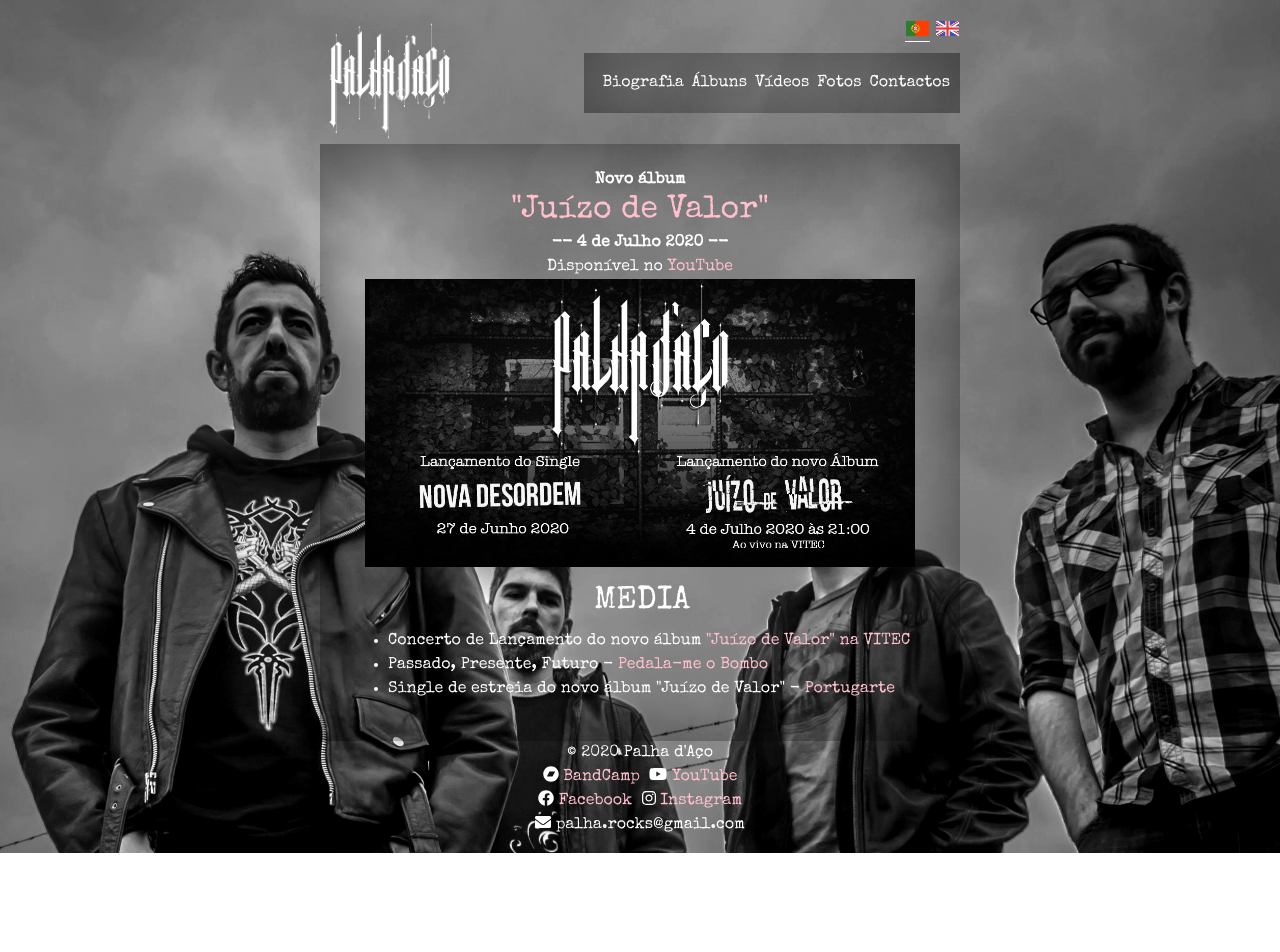
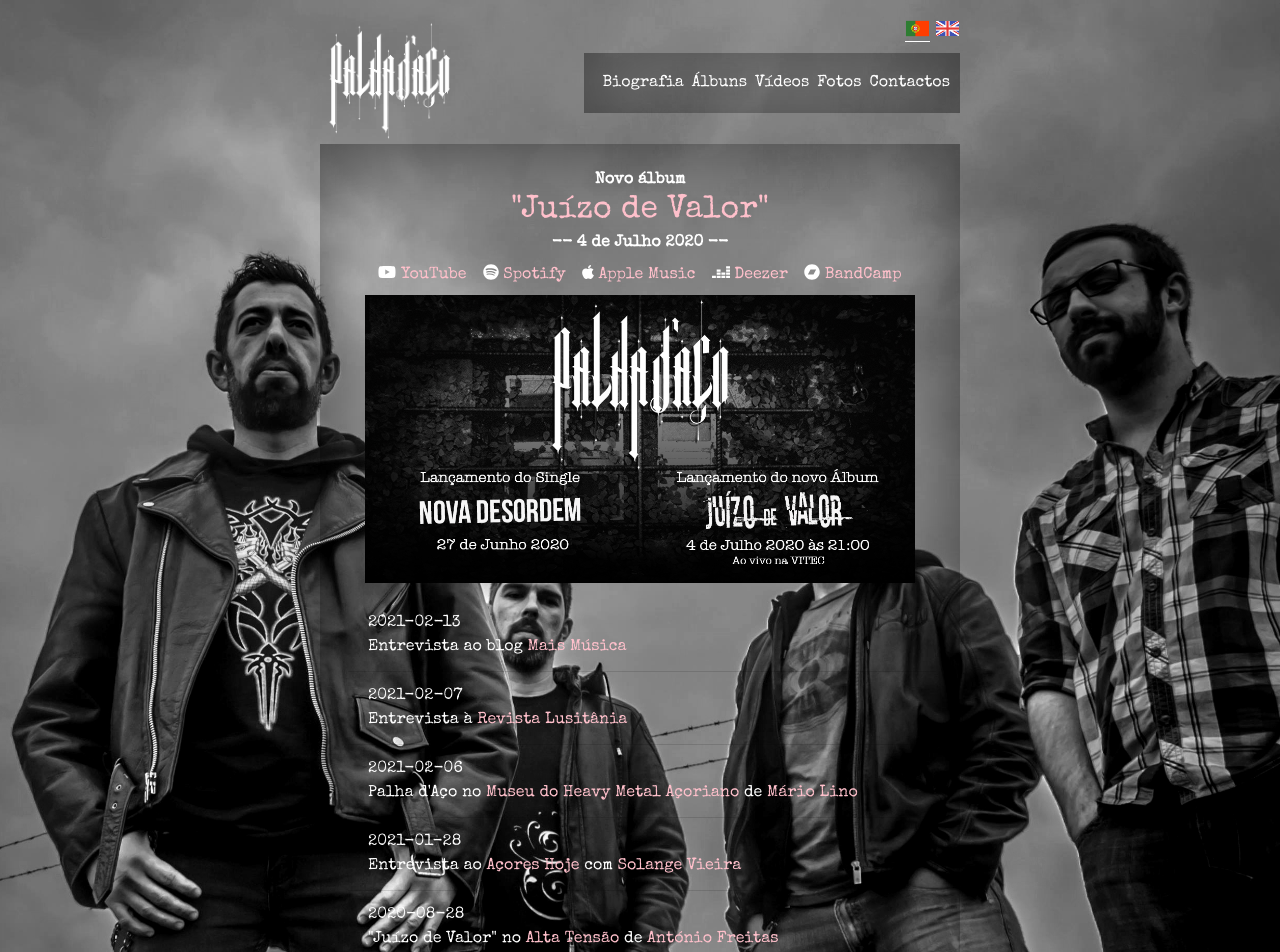
Before and after one commit to fduarte/palha, a React (Create React App) app: page / in a window 1280 px wide. Shown: the top 952 px of the page. Before the commit the page ends 853 px from the top, so only its background shows below. Built offline with nearby package versions, Linux system fonts and the light colour scheme.

Commit message:
More links in home page and albums

```diff
--- a/public/css/main.scss
+++ b/public/css/main.scss
@@ -171,3 +171,8 @@ a:hover {
   height: 300px;
   width: 100%;
 }
+
+
+.list-group-item {
+  background-color:transparent;
+}
--- a/src/components/Home.js
+++ b/src/components/Home.js
@@ -1,4 +1,5 @@
 import React from "react"
+import {FontAwesomeIcon} from "@fortawesome/react-fontawesome";
 
 class Home extends React.Component
 {
@@ -12,8 +13,23 @@ class Home extends React.Component
                         <a href="https://www.youtube.com/watch?v=ZcaI65W0YpA&list=PLKhqkUVfeCKRIYBoq3X4XSuAmXW17DA3e">"Juízo de Valor"</a>
                     </h2>
                     <strong>-- 4 de Julho 2020 --</strong>
-                    <br />
-                    Disponível no <a href="https://www.youtube.com/watch?v=ZcaI65W0YpA&list=PLKhqkUVfeCKRIYBoq3X4XSuAmXW17DA3e">YouTube</a>
+                    <div className="d-flex justify-content-center">
+                        <div className="p-2">
+                            <FontAwesomeIcon icon={['fab', 'youtube']} /> <a href="https://www.youtube.com/watch?v=ZcaI65W0YpA&list=PLKhqkUVfeCKRIYBoq3X4XSuAmXW17DA3e">YouTube</a>
+                        </div>
+                        <div className="p-2">
+                            <FontAwesomeIcon icon={['fab', 'spotify']} /> <a href="https://open.spotify.com/artist/0RpR8P9fCOkPUvP2d7bHh6">Spotify</a>
+                        </div>
+                        <div className="p-2">
+                            <FontAwesomeIcon icon={['fab', 'apple']} /> <a href="https://music.apple.com/pt/album/ju%C3%ADzo-de-valor/1524073184">Apple Music</a>
+                        </div>
+                        <div className="p-2">
+                            <FontAwesomeIcon icon={['fab', 'deezer']} /> <a href="https://www.deezer.com/pt/album/161670082">Deezer</a>
+                        </div>
+                        <div className="p-2">
+                            <FontAwesomeIcon icon={['fab', 'bandcamp']} /> <a href="https://palha.bandcamp.com/">BandCamp</a>
+                        </div>
+                    </div>
                     <p>
                         <a href="https://www.facebook.com/palha.rocks">
                             <img className={"img-fluid"} style={{width: "550px"}} src="/img/Post_Insta.jpg" />
@@ -21,16 +37,40 @@ class Home extends React.Component
                     </p>
                 </div>
                 <div className="text-left mt-2 ml-1">
-                    <h2 className="text-center">MEDIA</h2>
-                    <ul>
-                        <li>
-                            Concerto de Lançamento do novo álbum <a href="https://www.youtube.com/watch?v=_YbMHscfIxw">"Juízo de Valor" na VITEC</a>
+                    <ul className="list-group list-group-flush list-group">
+                        <li className="list-group-item">
+                            2021-02-13 <br />
+                            Entrevista ao blog <a href="https://musicazores.blogspot.com/2021/02/palha-daco-e-banda-acoriana-em-destaque.html">Mais Música</a>
                         </li>
-                        <li>
-                            Passado, Presente, Futuro - <a href="https://pedalameobombo.blogspot.com/2020/07/ppf-3-palha-daco.html">Pedala-me o Bombo</a>
+                        <li className="list-group-item">
+                            2021-02-07 <br />
+                            Entrevista à <a href="http://www.revistalusitania.pt/files/LUSITANIA6.pdf">Revista Lusitânia</a>
                         </li>
-                        <li>
-                            Single de estreia do novo álbum "Juízo de Valor" - <a href="https://portugarte.pt/2020/06/27/palha-daco-lancam-single-de-estreia-do-novo-album-juizo-de-valor/">Portugarte</a>
+                        <li className="list-group-item">
+                            2021-02-06 <br />
+                            Palha d'Aço no <a href="https://museuhmazores.bandcamp.com/track/nova-desordem">Museu do Heavy Metal Açoriano</a> de <a href="https://www.facebook.com/museuHEAVYMETALacoriano">Mário Lino</a>
+                        </li>
+                        <li className="list-group-item">
+                            2021-01-28 <br />
+                            Entrevista ao <a href="https://www.facebook.com/acores.hoje/videos/766389253978852">Açores Hoje</a> com <a href="https://www.facebook.com/solange.vieira.98478">Solange Vieira</a>
+                        </li>
+                        <li className="list-group-item">
+                            2020-08-28 <br />
+                            "Juízo de Valor" no
+                            <a href="https://www.rtp.pt/play/p254/e484081/alta-tensao?fbclid=IwAR2hbWztckzKaNsbB53u0EdMS4FPtZyAC_JZjadhqeG6MI9Jrs9LymnSsro"> Alta Tensão</a> de <a href="https://www.facebook.com/antoniofreitas.antena3">António Freitas</a>
+                        </li>
+                        <li className="list-group-item">
+                            2020-07-04 <br /> Concerto de Lançamento do novo álbum <a href="https://www.youtube.com/watch?v=_YbMHscfIxw">"Juízo de Valor" na VITEC</a>
+                        </li>
+                        <li className="list-group-item">
+                            2020-07-04 <br /> Passado, Presente, Futuro - <a href="https://pedalameobombo.blogspot.com/2020/07/ppf-3-palha-daco.html">Pedala-me o Bombo</a>
+                        </li>
+                        <li className="list-group-item">
+                            2020-06-27 <br /> Palha d’Aço lançam single de estreia do novo álbum “Juízo de Valor” - <a href="https://portugarte.pt/2020/06/27/palha-daco-lancam-single-de-estreia-do-novo-album-juizo-de-valor/">Portugarte</a>
+                        </li>
+                        <li className="list-group-item">
+                            2020-04-21 <br />
+                            Participação infrutífera no Concurso <a href="https://edplivebands.edp.com/portugal/banda/palha-daco">EDP LIVE BANDS</a>
                         </li>
                     </ul>
                 </div>
--- a/src/data/data.js
+++ b/src/data/data.js
@@ -51,6 +51,26 @@ const data =
                             "url": "https://www.youtube.com/watch?v=ZcaI65W0YpA&list=PLKhqkUVfeCKRIYBoq3X4XSuAmXW17DA3e",
                             "icon": ["fab", "youtube"]
                         },
+                        {
+                            "name": "Spotify",
+                            "url": "https://open.spotify.com/artist/0RpR8P9fCOkPUvP2d7bHh6",
+                            "icon": ["fab", "spotify"]
+                        },
+                        {
+                            "name": "Apple Music",
+                            "url": "https://music.apple.com/pt/album/ju%C3%ADzo-de-valor/1524073184",
+                            "icon": ["fab", "apple"]
+                        },
+                        {
+                            "name": "BandCamp",
+                            "url": "https://palha.bandcamp.com/",
+                            "icon": ["fab", "bandcamp"]
+                        },
+                        {
+                            "name": "Deezer",
+                            "url": "https://www.deezer.com/pt/album/161670082",
+                            "icon": ["fab", "deezer"]
+                        },
                     ]
                 },
                 {
@@ -71,6 +91,11 @@ const data =
                         'Sobreviver'
                     ],
                     "links": [
+                        {
+                            "name": "YouTube",
+                            "url": "https://www.youtube.com/watch?v=aQIrlRaDQIs&list=OLAK5uy_nvQPWNL9otvAmdFdZ3J14qJ85DlZRRFHs",
+                            "icon": ["fab", "youtube"]
+                        },
                         {
                             "name": "Spotify",
                             "url": "https://open.spotify.com/album/5a7Gq3bOmWbHuMv9Gvg0nu",
@@ -106,6 +131,11 @@ const data =
 
                     ],
                     "links": [
+                        {
+                            "name": "YouTube",
+                            "url": "https://www.youtube.com/watch?v=U3mrvoSt-oE&t=7s",
+                            "icon": ["fab", "youtube"]
+                        },
                     ]
                 },
             ],
@@ -205,6 +235,26 @@ const data =
                             "url": "https://www.youtube.com/watch?v=ZcaI65W0YpA&list=PLKhqkUVfeCKRIYBoq3X4XSuAmXW17DA3e",
                             "icon": ["fab", "youtube"]
                         },
+                        {
+                            "name": "Spotify",
+                            "url": "https://open.spotify.com/artist/0RpR8P9fCOkPUvP2d7bHh6",
+                            "icon": ["fab", "spotify"]
+                        },
+                        {
+                            "name": "Apple Music",
+                            "url": "https://music.apple.com/pt/album/ju%C3%ADzo-de-valor/1524073184",
+                            "icon": ["fab", "apple"]
+                        },
+                        {
+                            "name": "BandCamp",
+                            "url": "https://palha.bandcamp.com/",
+                            "icon": ["fab", "bandcamp"]
+                        },
+                        {
+                            "name": "Deezer",
+                            "url": "https://www.deezer.com/pt/album/161670082",
+                            "icon": ["fab", "deezer"]
+                        },
                     ]
                 },
                 {
@@ -225,6 +275,11 @@ const data =
                         'Sobreviver'
                     ],
                     "links": [
+                        {
+                            "name": "YouTube",
+                            "url": "https://www.youtube.com/watch?v=aQIrlRaDQIs&list=OLAK5uy_nvQPWNL9otvAmdFdZ3J14qJ85DlZRRFHs",
+                            "icon": ["fab", "youtube"]
+                        },
                         {
                             "name": "Spotify",
                             "url": "https://open.spotify.com/album/5a7Gq3bOmWbHuMv9Gvg0nu",
@@ -260,7 +315,11 @@ const data =
 
                     ],
                     "links": [
-
+                        {
+                            "name": "YouTube",
+                            "url": "https://www.youtube.com/watch?v=U3mrvoSt-oE&t=7s",
+                            "icon": ["fab", "youtube"]
+                        },
                     ]
                 },
             ],
```
Also changed, not shown: public/css/main.css, src/App.css (line endings or trailing spaces), 1 other file (tests, documents, lock files or other folders).
